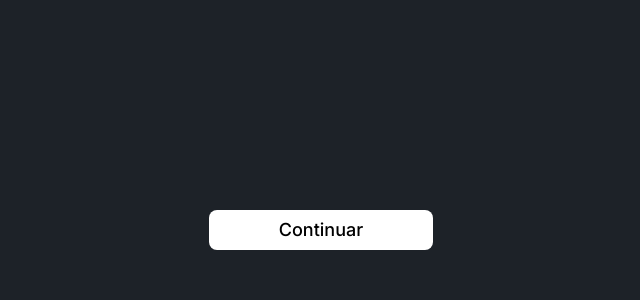
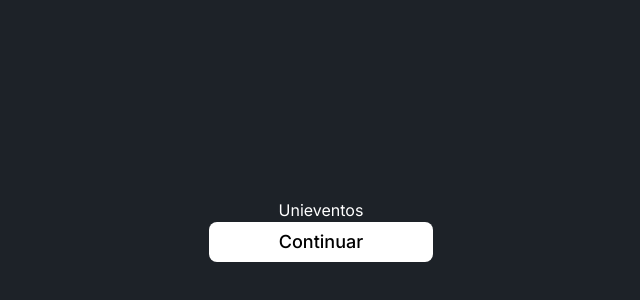
Before and after one commit to odiador/unieventos-front, a Next.js app: page / in a window 1280 px wide. Shown: the part 170-470 px from the top of the page, without its empty margins (319-959 px from the left). Built offline with nearby package versions, Linux system fonts and the light colour scheme.

Commit message:
Only for getting env values

```diff
--- a/app/page.tsx
+++ b/app/page.tsx
@@ -4,7 +4,8 @@ import { useRouter } from "next/navigation";
 export default function Home() {
   const router = useRouter();
   return (
-    <main className="w-screen relative flex min-h-screen items-center justify-center">
+    <main className="w-screen relative flex min-h-screen items-center justify-center flex-col">
+      {"Unieventos"}
       <button onClick={(() => {
         router.push("/auth")
       })} type="button" >Continuar</button>
```
